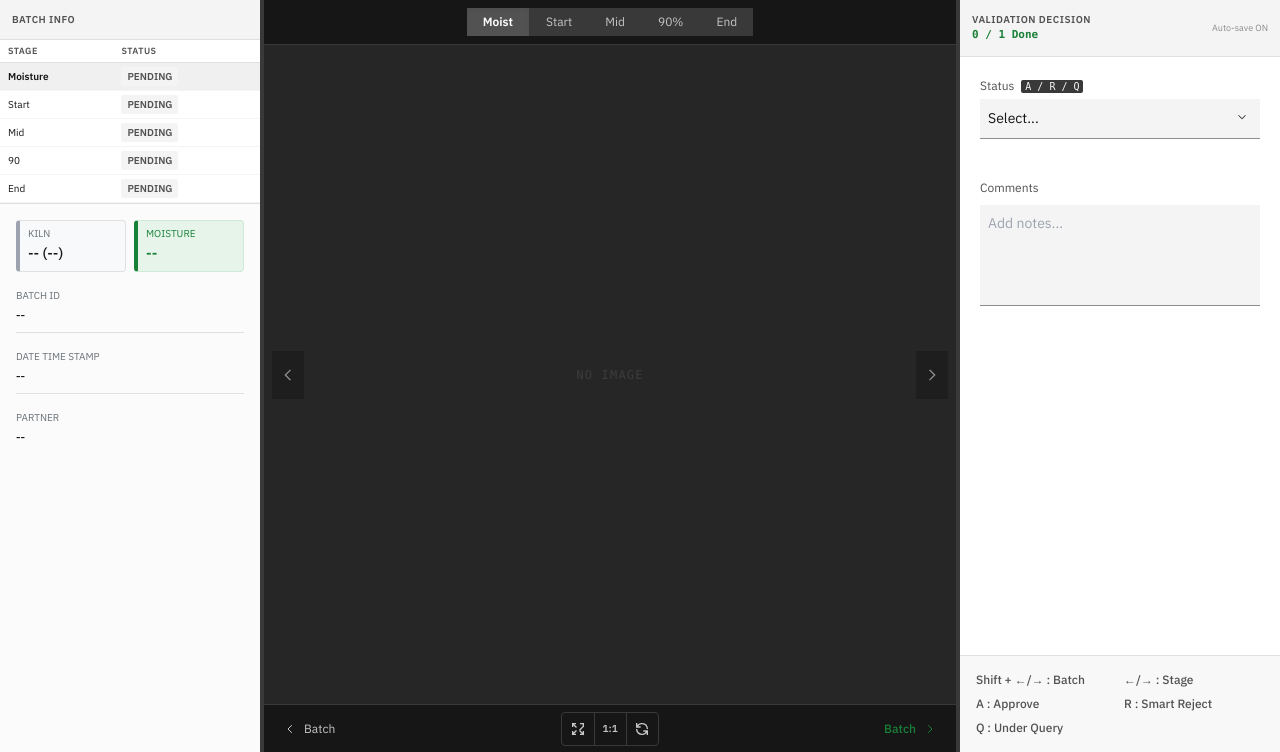
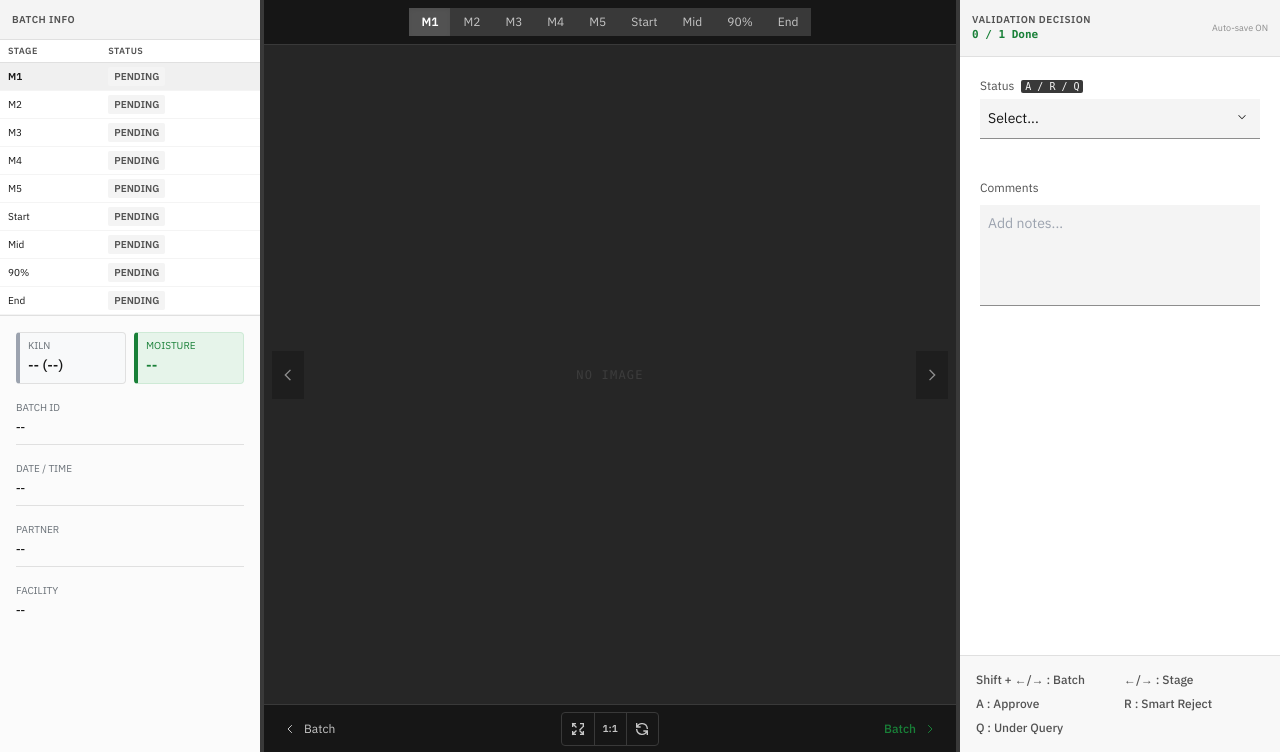
Before and after one commit to surajvaraha/kalkivalidationstudio, a FastAPI app: page /validate/1 in a window 1280 px wide. Shown: the part 48-800 px from the top of the page. Run offline with FastAPI, Linux system fonts and the light colour scheme; tables that the repository leaves empty hold one stand-in row (values such as "Sample post"); some libraries are stand-ins or nearby versions.

Commit message:
Restore 5 moisture images + dynamic stages: stages from server, STAGE_CONFIG M1-M5, batch info, A/R/Q and no Geotag/Serial
Co-authored-by: Cursor <cursoragent@cursor.com>

```diff
--- a/app/main.py
+++ b/app/main.py
@@ -11,6 +11,7 @@ import uuid
 from app.database import init_db, get_db
 from app.models import ValidationTask, BatchRow
 from app.services import importer, exporter
+from app.config import get_stages_for_task_type
 
 # Initialize Database
 init_db()
@@ -31,7 +32,8 @@ async def read_validation_ui(task_id: str, request: Request, db: Session = Depen
     task = db.query(ValidationTask).filter(ValidationTask.id == task_id).first()
     if not task:
         raise HTTPException(status_code=404, detail="Task not found")
-    return templates.TemplateResponse("validation.html", {"request": request, "task": task})
+    stages = get_stages_for_task_type(task.task_type)
+    return templates.TemplateResponse("validation.html", {"request": request, "task": task, "stages": stages})
 
 # --- API ---
 
@@ -56,15 +58,16 @@ async def get_batches(task_id: str, page: int = 0, limit: int = 100, db: Session
     offset = page * limit
     batches = db.query(BatchRow).filter(BatchRow.task_id == task_id).offset(offset).limit(limit).all()
 
-    # Return simple list of dicts
+    # Return simple list of dicts (ensure no null for JSON fields so frontend doesn't throw)
     data = []
     for b in batches:
+        status_val = b.status.value if hasattr(b.status, "value") else str(b.status)
         item = {
             "id": b.id,
             "row_index": b.row_index,
-            "raw_data": b.raw_data,
-            "validation_data": b.validation_data,
-            "status": b.status
+            "raw_data": b.raw_data if b.raw_data is not None else {},
+            "validation_data": b.validation_data if b.validation_data is not None else {},
+            "status": status_val
         }
         data.append(item)
 
--- a/app/templates/validation.html
+++ b/app/templates/validation.html
@@ -344,19 +344,10 @@
                 </div>
             </div>
 
-            <!-- Tabs -->
-            <div class="bg-[#161616] border-b border-[#393939] p-2 flex justify-center z-10 shrink-0">
-                <div class="flex bg-[#393939] gap-[1px]">
-                    <button onclick="changeStage('moisture')" id="tab_moisture"
-                        class="px-4 py-1.5 text-xs text-[#c6c6c6] hover:text-white hover:bg-[#525252] transition">Moist</button>
-                    <button onclick="changeStage('start')" id="tab_start"
-                        class="px-4 py-1.5 text-xs text-[#c6c6c6] hover:text-white hover:bg-[#525252] transition">Start</button>
-                    <button onclick="changeStage('mid')" id="tab_mid"
-                        class="px-4 py-1.5 text-xs text-[#c6c6c6] hover:text-white hover:bg-[#525252] transition">Mid</button>
-                    <button onclick="changeStage('90')" id="tab_90"
-                        class="px-4 py-1.5 text-xs text-[#c6c6c6] hover:text-white hover:bg-[#525252] transition">90%</button>
-                    <button onclick="changeStage('end')" id="tab_end"
-                        class="px-4 py-1.5 text-xs text-[#c6c6c6] hover:text-white hover:bg-[#525252] transition">End</button>
+            <!-- Tabs (filled by JS from server stages: Kalki = M1..M5, Start, Mid, 90%, End) -->
+            <div class="bg-[#161616] border-b border-[#393939] p-2 flex justify-center z-10 shrink-0 overflow-x-auto">
+                <div id="tabsContainer" class="flex bg-[#393939] gap-[1px] flex-wrap justify-center">
+                    <!-- Buttons created by renderTabs() -->
                 </div>
             </div>
 
@@ -511,17 +502,37 @@
     <script>
         const TASK_ID = "{{ task.id }}";
         const TASK_TYPE = "{{ task.task_type.value }}";
+        const STAGES = {{ stages | tojson }};
 
         let batches = [];
         let currentIndex = 0;
-        let currentStage = 'moisture';
-        const STAGES = ['moisture', 'start', 'mid', '90', 'end'];
+        let currentStage = (STAGES && STAGES.length) ? STAGES[0] : 'moisture';
 
         let zoom = 1, panX = 0, panY = 0, rotation = 0;
         let isPanning = false, startX = 0, startY = 0;
         let saveTimeout;
 
+        function getStageLabel(key) {
+            const L = { 'moisture': 'Moist', 'moisture_1': 'M1', 'moisture_2': 'M2', 'moisture_3': 'M3', 'moisture_4': 'M4', 'moisture_5': 'M5', 'start': 'Start', 'mid': 'Mid', '90': '90%', 'end': 'End' };
+            return L[key] || key;
+        }
+
+        function renderTabs() {
+            const container = document.getElementById('tabsContainer');
+            if (!container || !STAGES.length) return;
+            container.innerHTML = '';
+            STAGES.forEach(s => {
+                const btn = document.createElement('button');
+                btn.setAttribute('onclick', "changeStage('" + s + "')");
+                btn.id = 'tab_' + s;
+                btn.className = "px-3 py-1.5 text-xs text-[#c6c6c6] hover:text-white hover:bg-[#525252] transition whitespace-nowrap";
+                btn.textContent = getStageLabel(s);
+                container.appendChild(btn);
+            });
+        }
+
         document.addEventListener('DOMContentLoaded', async () => {
+            renderTabs();
             initResizers();
             await loadBatches();
             renderBatch();
@@ -536,7 +547,7 @@
                             return;
                         }
                         currentIndex = val - 1;
-                        changeStage('moisture'); // Jump always resets to moisture
+                        changeStage(STAGES[0]); // Jump resets to first stage
                     } else alert("Invalid Row #");
                     e.target.blur();
                 }
@@ -547,7 +558,6 @@
                 const target = e.target;
                 const key = e.key.toLowerCase();
                 const isARQ = (key === 'a' || key === 'r' || key === 'q');
-                // Skip shortcuts only when typing in input/textarea (comment); allow A/R/Q when focus is on select
                 if (target.matches('input, textarea')) return;
                 if (!isARQ && target.matches('select')) return;
 
@@ -632,8 +642,9 @@
         function validateNavigation() {
             const status = document.getElementById('statusSelect').value;
             const reason = document.getElementById('reasonSelect').value;
+            const isRejected = (status === 'Rejected') || (status === 'No'); // No = rejected for moisture
 
-            if (status === 'Rejected' && !reason) {
+            if (isRejected && !reason) {
                 const reasonSelect = document.getElementById('reasonSelect');
                 reasonSelect.classList.add('ring-2', 'ring-red-500', 'ring-inset', 'animate-pulse');
                 setTimeout(() => {
@@ -674,6 +685,7 @@
         function renderBatch() {
             if (!batches.length) return;
             const batch = batches[currentIndex];
+            if (!batch) return;
             document.getElementById('jumpInput').value = batch.row_index + 1;
             document.getElementById('progressBar').style.width = `${((currentIndex + 1) / batches.length) * 100}%`;
 
@@ -681,20 +693,33 @@
             loadStageData(batch);
         }
 
+        function setStatusOptionsForStage(stage) {
+            const sel = document.getElementById('statusSelect');
+            const isMoisture = !stage || stage === 'moisture' || (typeof stage === 'string' && stage.startsWith('moisture_'));
+            const options = isMoisture
+                ? [['', 'Select...'], ['Yes', 'Yes'], ['No', 'No'], ['Under Query', 'Under Query']]
+                : [['', 'Select...'], ['Approved', 'Approved'], ['Rejected', 'Rejected'], ['Link error', 'Link Error'], ['Under Query', 'Under Query']];
+            sel.innerHTML = options.map(([val, text]) => `<option value="${val}">${text}</option>`).join('');
+        }
+
         // --- View Logic ---
         function loadStageData(batch) {
-            // ... (Same Image Logic as V7) ...
+            const raw = batch.raw_data || {};
+            // Importer normalizes image URLs to moisture_image, moisture_1_image, start_image, etc.
             const STAGE_CONFIG = {
-                'moisture': { col: 'Wood Moisture Image', alt_col: 'Wood Moisture (Image)' },
-                'start': { col: 'Process Start (Image)' },
-                'mid': { col: 'Process Middle (Image)' },
-                '90': { col: '90% Done (Image)', alt_col: ' 90%End(Image)' },
-                'end': { col: 'Process End (Image)' }
+                'moisture': { col: 'Wood Moisture Image', alt_col: 'Wood Moisture (Image)', normalized: 'moisture_image' },
+                'moisture_1': { col: 'Wood Moisture Image 1', normalized: 'moisture_1_image' },
+                'moisture_2': { col: 'Wood Moisture Image 2', normalized: 'moisture_2_image' },
+                'moisture_3': { col: 'Wood Moisture Image 3', normalized: 'moisture_3_image' },
+                'moisture_4': { col: 'Wood Moisture Image 4', normalized: 'moisture_4_image' },
+                'moisture_5': { col: 'Wood Moisture Image 5', normalized: 'moisture_5_image' },
+                'start': { col: 'Process Start (Image)', alt_col: 'Process Start Image Link', normalized: 'start_image' },
+                'mid': { col: 'Process Middle (Image)', alt_col: 'Process Middle Image Link', normalized: 'mid_image' },
+                '90': { col: '90% Done (Image)', alt_col: '90% Done Image Link', normalized: '90_image' },
+                'end': { col: 'Process End (Image)', alt_col: 'Process End Image Link', normalized: 'end_image' }
             };
             const cfg = STAGE_CONFIG[currentStage];
-            let url = null;
-            if (batch.raw_data[cfg.col]) url = batch.raw_data[cfg.col];
-            else if (cfg.alt_col && batch.raw_data[cfg.alt_col]) url = batch.raw_data[cfg.alt_col];
+            let url = (cfg && raw[cfg.col]) || (cfg && cfg.alt_col && raw[cfg.alt_col]) || (cfg && cfg.normalized && raw[cfg.normalized]) || null;
 
             const img = document.getElementById('mainImage');
             const msg = document.getElementById('noImageMessage');
@@ -711,7 +736,8 @@
             const valData = batch.validation_data || {};
             const stageData = valData[currentStage] || {};
 
-            // Update UI fields from data
+            // Moisture stages use Yes/No/Under Query; process stages use Approved/Rejected/etc.
+            setStatusOptionsForStage(currentStage);
             document.getElementById('statusSelect').value = stageData.status || "";
 
             // Critical: Call visibility & populate reasons BEFORE setting specific reason value
@@ -735,15 +761,15 @@
                 let badgeClass = 'status-pending';
                 let badgeText = 'Pending';
 
-                if (status === 'Approved') { badgeClass = 'status-approved'; badgeText = 'Approved'; }
-                else if (status === 'Rejected') { badgeClass = 'status-rejected'; badgeText = 'Rejected'; }
+                if (status === 'Approved' || status === 'Yes') { badgeClass = 'status-approved'; badgeText = status === 'Yes' ? 'Yes' : 'Approved'; }
+                else if (status === 'Rejected' || status === 'No') { badgeClass = 'status-rejected'; badgeText = status === 'No' ? 'No' : 'Rejected'; }
                 else if (status) { badgeClass = 'bg-blue-100 text-blue-800 status-badge'; badgeText = status; }
 
                 // Highlight current row
                 if (s === currentStage) tr.className = "bg-[#f0f0f0] font-bold";
 
                 tr.innerHTML = `
-                    <td class="capitalize text-[10px]">${s}</td>
+                    <td class="capitalize text-[10px]">${getStageLabel(s)}</td>
                     <td><span class="${badgeClass} status-badge">${badgeText}</span></td>
                 `;
                 tbody.appendChild(tr);
@@ -778,8 +804,7 @@
             if (!validateNavigation()) return;
             if (currentIndex < batches.length - 1) {
                 currentIndex++;
-                // V8: Reset to Moisture for new batch
-                currentStage = 'moisture';
+                currentStage = STAGES[0];
                 renderBatch();
             }
         }
@@ -788,15 +813,21 @@
             if (!validateNavigation()) return;
             if (currentIndex > 0) {
                 currentIndex--;
-                // V8: Reset to Moisture for prev batch too? Usually functionality is symmetric, let's say yes for consistency
-                currentStage = 'moisture';
+                currentStage = STAGES[0];
                 renderBatch();
             }
         }
 
-        // --- Common Helpers --- (Same as before)
+        // --- Common Helpers ---
+        function getRaw(raw, ...keys) {
+            for (const k of keys) {
+                if (raw[k] !== undefined && raw[k] !== null && raw[k] !== '') return raw[k];
+            }
+            return '';
+        }
+
         function renderBatchInfo(batch) {
-            const raw = batch.raw_data;
+            const raw = batch.raw_data || {};
             const container = document.getElementById('batchDetails');
             let html = '';
 
@@ -806,61 +837,73 @@
                     <span class="text-sm text-[#161616] font-normal wrap-text leading-snug font-sans">${val || '--'}</span>
                 </div>`;
 
-            const formatMoisture = (val) => {
+            const formatNum = (val) => {
                 if (val === undefined || val === null || val === '') return '--';
                 const num = parseFloat(val);
-                return isNaN(num) ? val : num.toFixed(2);
+                return isNaN(num) ? String(val) : num.toFixed(2);
             };
 
             if (TASK_TYPE === 'KALKI') {
-                // Top Row: Kiln & Moisture with Highlight Backgrounds
+                // Real Kalki input uses: Kiln Name, Kiln ID, wood_moisture, moisture_reading_1..5,
+                // production_start_date, production_time_date, submission_datetime, Partner Name, Facility Name, etc.
+                const kilnName = getRaw(raw, 'Kiln Name', 'Kiln_Name');
+                const kilnId = getRaw(raw, 'Kiln ID', 'Kiln_ID');
+                const moistureVal = getRaw(raw, 'wood_moisture', 'Wood_Moisture', 'moisture_reading_1', 'Moisture_reading_1');
+
                 html += `
                 <div class="grid grid-cols-2 gap-2 mb-3">
                     <div class="bg-[#f8f9fa] p-2 rounded border border-[#e0e0e0] border-l-4 border-l-gray-400">
                         <span class="text-[10px] text-[#697077] uppercase block mb-1 leading-none">Kiln</span>
-                        <span class="text-sm text-[#161616] font-medium block truncate" title="${raw['Kiln Name'] || '--'} (${raw['Kiln ID'] || '--'})">${raw['Kiln Name'] || '--'} (${raw['Kiln ID'] || '--'})</span>
+                        <span class="text-sm text-[#161616] font-medium block truncate" title="${kilnName || '--'} (${kilnId || '--'})">${kilnName || '--'} (${kilnId || '--'})</span>
                     </div>
                     <div class="bg-[#e6f4ea] p-2 rounded border border-[#ceead6] border-l-4 border-l-[#198038]">
                         <span class="text-[10px] text-[#198038] uppercase block mb-1 leading-none">Moisture</span>
-                        <span class="text-sm text-[#198038] font-bold block">${formatMoisture(raw['wood_moisture'])}</span>
+                        <span class="text-sm text-[#198038] font-bold block">${formatNum(moistureVal)}</span>
                     </div>
                 </div>`;
 
-                html += Row("Batch ID", raw['Batch Kiln ID'] || raw['Batch_Kiln_ID']);
-
-                // Robust Time Lookup
-                let dateStr = raw['production_start_date'] || raw['Date'] || '';
-                const timeKeys = ['production_time_date', 'production_start_time', 'Production Start Time', 'Time', 'time', 'Start Time'];
-                let foundTime = '';
-                for (let k of timeKeys) {
-                    if (raw[k]) { foundTime = raw[k]; break; }
+                const m1 = formatNum(getRaw(raw, 'moisture_reading_1', 'Moisture_reading_1', 'Wood_Moisture.1'));
+                const m2 = formatNum(getRaw(raw, 'moisture_reading_2', 'Moisture_Reading_2', 'Wood_Moisture.2'));
+                const m3 = formatNum(getRaw(raw, 'moisture_reading_3', 'Moisture_Reading_3', 'Wood_Moisture.3'));
+                const m4 = formatNum(getRaw(raw, 'moisture_reading_4', 'Moisture_Reading_4', 'Wood_Moisture.4'));
+                const m5 = formatNum(getRaw(raw, 'moisture_reading_5', 'Moisture_Reading_5', 'Wood_Moisture.5'));
+                if (m1 !== '--' || m2 !== '--' || m3 !== '--' || m4 !== '--' || m5 !== '--') {
+                    html += Row("Moisture readings (1–5)", [m1, m2, m3, m4, m5].join(' · '));
                 }
 
+                html += Row("Batch ID", getRaw(raw, 'Batch Kiln ID', 'Batch_Kiln_ID'));
+
+                const dateStr = getRaw(raw, 'production_start_date', 'Production_Start_Date', 'Date');
+                const timeVal = getRaw(raw, 'production_time_date', 'Production_Time_Date', 'production_start_time', 'Start Time');
+                const subDatetime = getRaw(raw, 'submission_datetime', 'Submission_Datetime');
                 let timeDisplay = dateStr;
-                if (foundTime) {
-                    if (timeDisplay) timeDisplay += ' ' + foundTime;
-                    else timeDisplay = foundTime;
-                }
+                if (timeVal) timeDisplay = timeDisplay ? (timeDisplay + ' ' + timeVal) : String(timeVal);
+                if (subDatetime) timeDisplay = timeDisplay ? (timeDisplay + ' (submitted: ' + subDatetime + ')') : String(subDatetime);
+                html += Row("Date / Time", timeDisplay);
 
-                html += Row("Date Time Stamp", timeDisplay);
-                html += Row("Partner", raw['Partner Name']);
+                html += Row("Partner", getRaw(raw, 'Partner Name', 'Partner_Name'));
+                html += Row("Facility", getRaw(raw, 'Facility Name', 'Facility_Name'));
+                const vol = getRaw(raw, 'calculated_volume', 'Calculated_Volume');
+                if (vol) html += Row("Calculated volume", formatNum(vol));
             } else {
-                // LOOKER Logic
+                const moistureVal = getRaw(raw, 'wood_moisture', 'Wood_Moisture');
+                const kilnId = getRaw(raw, 'Kiln ID', 'Kiln_ID');
+                const slot = getRaw(raw, 'Slot');
                 html += `
                 <div class="grid grid-cols-2 gap-2 mb-3">
                     <div class="bg-[#f8f9fa] p-2 rounded border border-[#e0e0e0] border-l-4 border-l-gray-400">
                         <span class="text-[10px] text-[#697077] uppercase block mb-1 leading-none">Kiln</span>
-                        <span class="text-sm text-[#161616] font-medium block truncate" title="${raw['Kiln ID'] || '--'} / ${raw['Slot'] || '--'}">${raw['Kiln ID'] || '--'} / ${raw['Slot'] || '--'}</span>
+                        <span class="text-sm text-[#161616] font-medium block truncate" title="${kilnId || '--'} / ${slot || '--'}">${kilnId || '--'} / ${slot || '--'}</span>
                     </div>
                     <div class="bg-[#e6f4ea] p-2 rounded border border-[#ceead6] border-l-4 border-l-[#198038]">
                         <span class="text-[10px] text-[#198038] uppercase block mb-1 leading-none">Moisture</span>
-                        <span class="text-sm text-[#198038] font-bold block">${formatMoisture(raw['wood_moisture'])}</span>
+                        <span class="text-sm text-[#198038] font-bold block">${formatNum(moistureVal)}</span>
                     </div>
                 </div>`;
 
-                html += Row("Inv ID", raw['Inventory ID']);
-                html += Row("Start", `${raw['Start Date']} ${raw['Start Time']}`);
-                html += Row("Partner", raw['Partner Name']);
+                html += Row("Inv ID", getRaw(raw, 'Inventory ID', 'Inventory_ID'));
+                html += Row("Start", `${getRaw(raw, 'Start Date')} ${getRaw(raw, 'Start Time')}`.trim() || '--');
+                html += Row("Partner", getRaw(raw, 'Partner Name', 'Partner_Name'));
             }
             container.innerHTML = html;
         }
@@ -868,8 +911,9 @@
         function updateTabData() {
             STAGES.forEach(t => {
                 const btn = document.getElementById('tab_' + t);
-                if (t === currentStage) btn.className = "px-4 py-1.5 text-xs font-semibold text-white bg-[#525252] shadow-inner transition";
-                else btn.className = "px-4 py-1.5 text-xs text-[#c6c6c6] hover:text-white hover:bg-[#393939] transition";
+                if (!btn) return;
+                if (t === currentStage) btn.className = "px-3 py-1.5 text-xs font-semibold text-white bg-[#525252] shadow-inner transition whitespace-nowrap";
+                else btn.className = "px-3 py-1.5 text-xs text-[#c6c6c6] hover:text-white hover:bg-[#525252] transition whitespace-nowrap";
             });
         }
 
@@ -912,7 +956,7 @@
         function updateRejectionVisibility() {
             const status = document.getElementById('statusSelect').value;
             const reasons = document.getElementById('rejectionSection');
-            if (status === 'Rejected') {
+            if (status === 'Rejected' || status === 'No') {
                 reasons.classList.remove('hidden');
                 if (window.updateRejectionReasons) window.updateRejectionReasons(TASK_TYPE, currentStage);
             } else {
```
